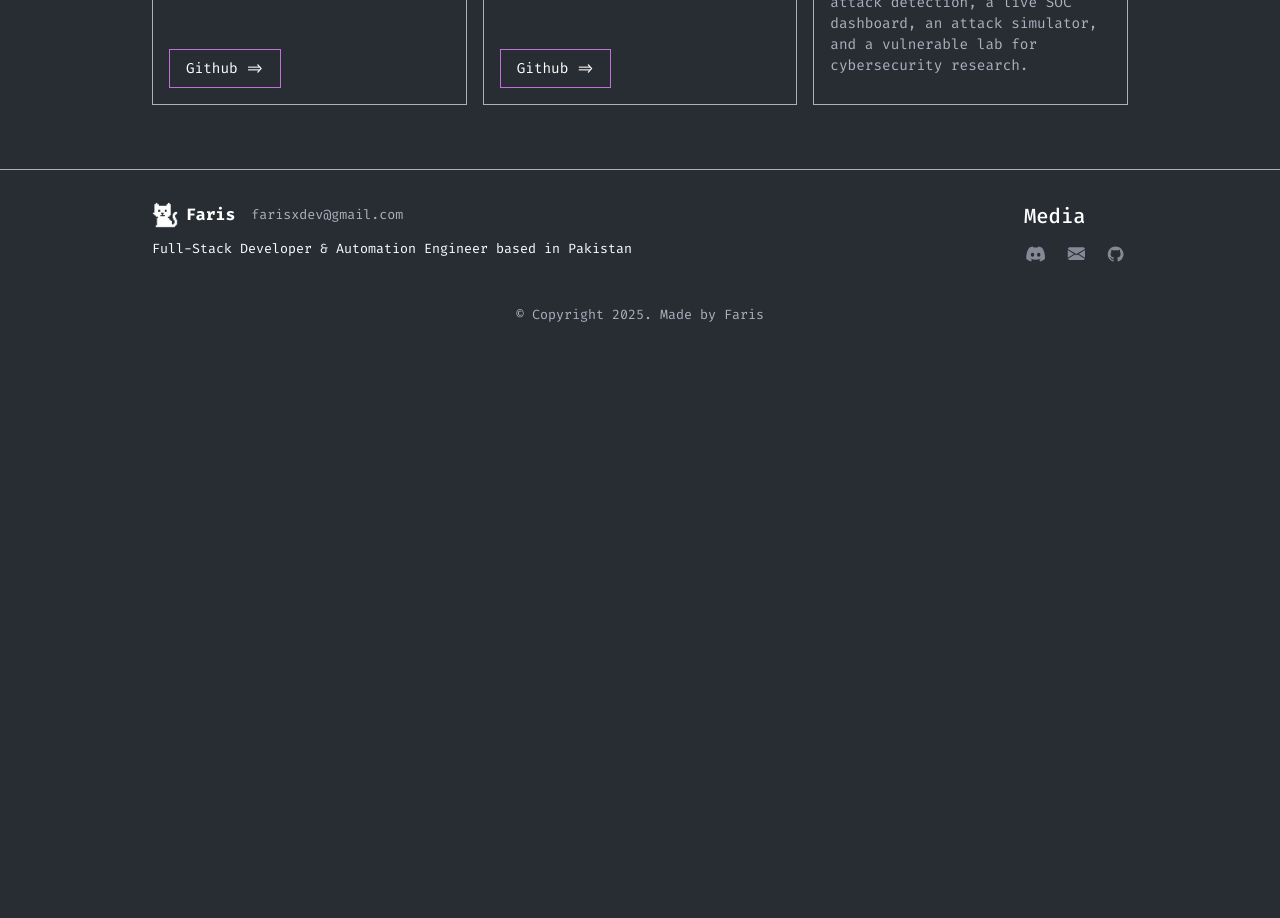
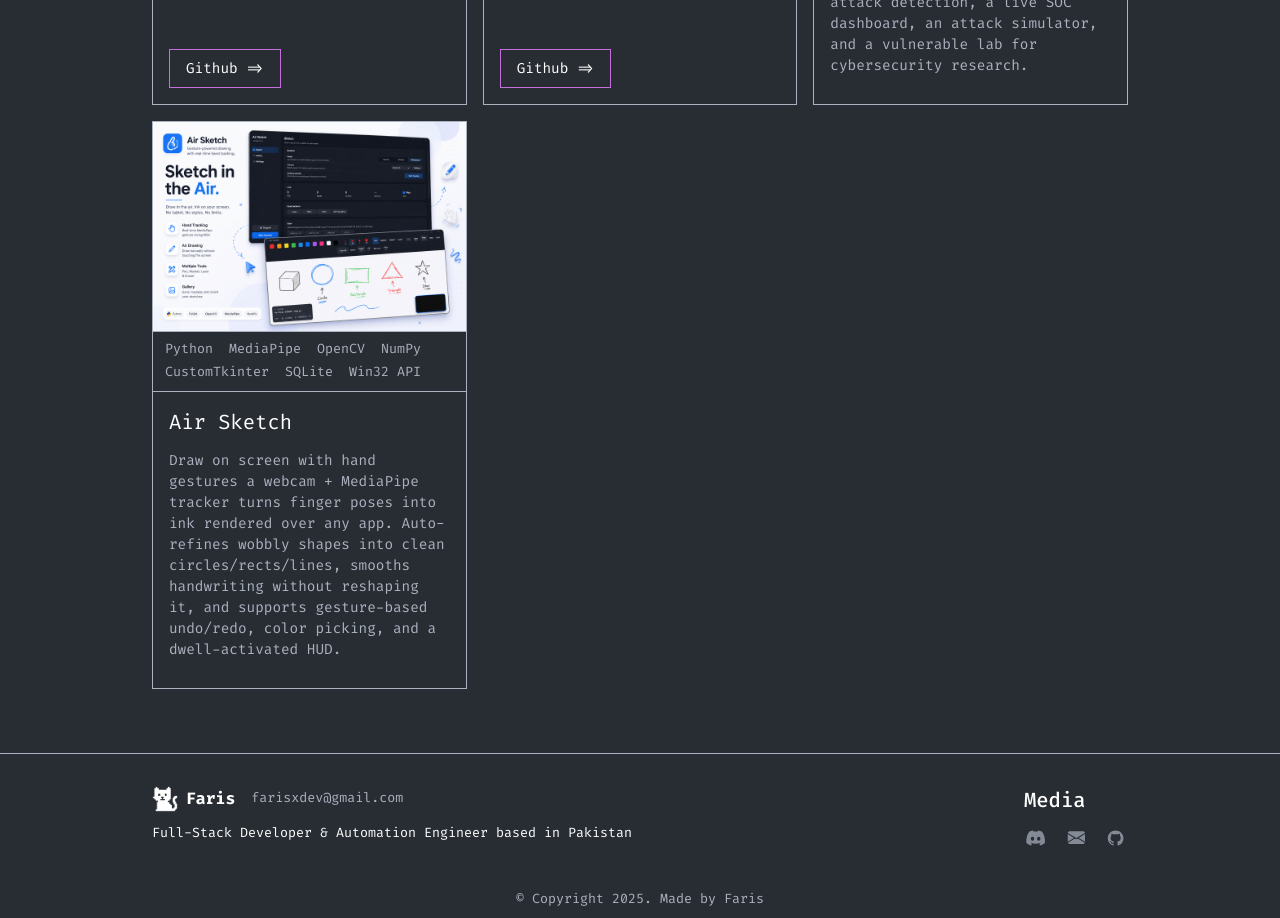
Before and after one commit to farixdev/protfolio, a Next.js app: page /projects in a window 1280 px wide. Shown: the part 1740-2658 px from the top of the page. Before the commit the page ends 2082 px from the top, so only its background shows below. Built offline with nearby package versions, Linux system fonts and the light colour scheme.

Commit message:
add Air Sketch project with detailed description and technologies

```diff
--- a/src/app/projects/page.js
+++ b/src/app/projects/page.js
@@ -251,8 +251,21 @@ export default function Projects() {
       links: [],
     },
 
-
-
+    {
+      image: "/icons/air-sketch.png",
+      techs: [
+        "Python",
+        "MediaPipe",
+        "OpenCV",
+        "NumPy",
+        "CustomTkinter",
+        "SQLite",
+        "Win32 API",
+      ],
+      name: "Air Sketch",
+      desc: "Draw on screen with hand gestures a webcam + MediaPipe tracker turns finger poses into ink rendered over any app. Auto-refines wobbly shapes into clean circles/rects/lines, smooths handwriting without reshaping it, and supports gesture-based undo/redo, color picking, and a dwell-activated HUD.",
+      links: [],
+    },
   ];
 
   return (
```
Also changed, not shown: public/icons/air-sketch.png (added).
